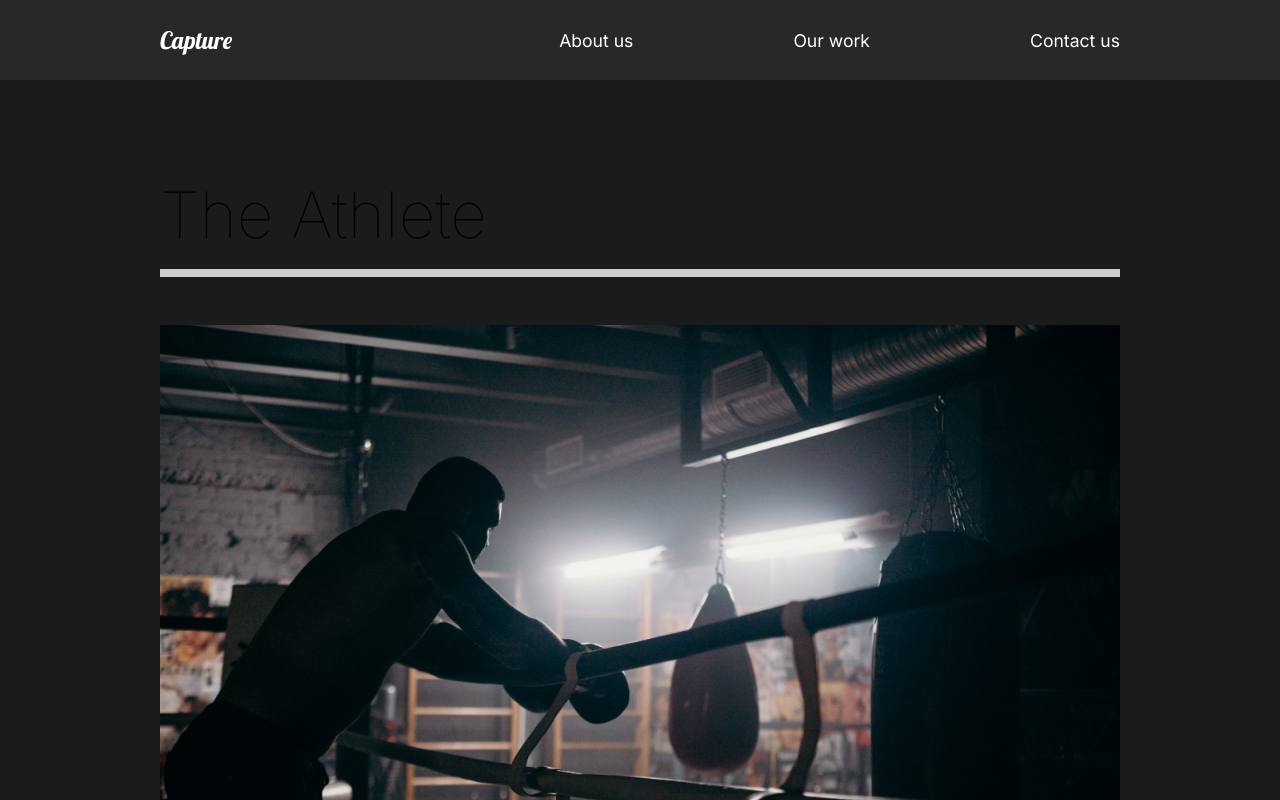
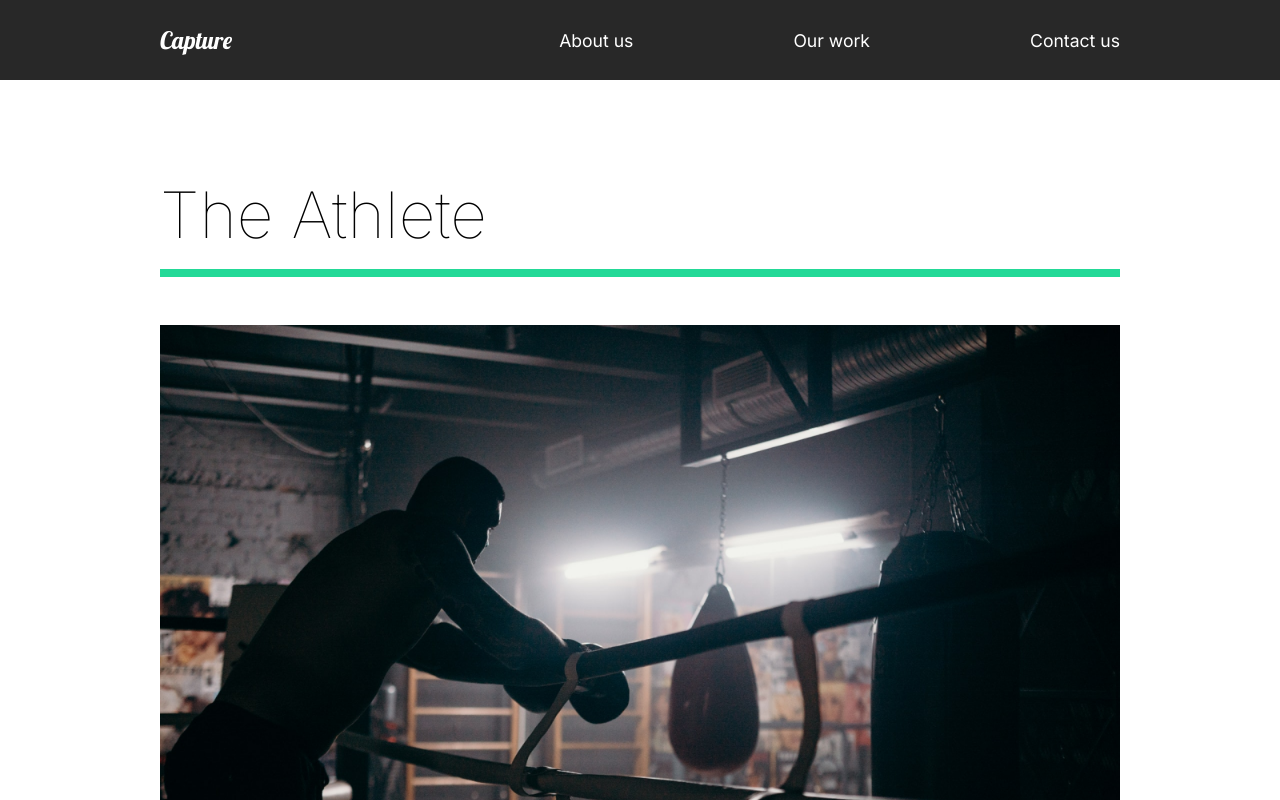
Before and after one commit to RobertSerban1/React-Website, a React (Vite) app in the folder react-site/site/: page /work in a window 1280 px wide. Shown: the top 800 px of the page. Built offline with nearby package versions, Linux system fonts and the light colour scheme.

Commit message:
extra anim

```diff
--- a/react-site/site/src/animation.jsx
+++ b/react-site/site/src/animation.jsx
@@ -12,7 +12,7 @@
   },
   exit: {
     opacity: 0,
-    transition: { ease: "easeOut", duration: 0.5 },
+    transition: { duration: 0.5 },
   },
 };
 
@@ -45,3 +45,25 @@
     },
   },
 };
+
+export const lineAnim = {
+  hidden: { width: "0%" },
+  show: {
+    width: "100%",
+    transition: { duration: 1 },
+  },
+};
+
+export const slider = {
+  hidden: { x: "-130%", skew: "45deg" },
+  show: {
+    x: "100%",
+    skew: "0deg",
+    transition: { ease: "easeOut", duration: 0.75 },
+  },
+};
+
+export const sliderContainer = {
+  hidden: { opacity: 1 },
+  show: { opacity: 1, transition: { staggerChildren: 0.15, ease: "easeOut" } },
+};
--- a/react-site/site/src/pages/OurWork.jsx
+++ b/react-site/site/src/pages/OurWork.jsx
@@ -5,16 +5,37 @@
 import goodtimes from "../img/goodtimes-small.png";
 import { Link } from "react-router-dom";
 import { motion } from "framer-motion";
-import { pageAnimation } from "../animation";
+import {
+  sliderContainer,
+  pageAnimation,
+  fade,
+  photoAnim,
+  lineAnim,
+  slider,
+} from "../animation";
 
 const OurWork = () => {
   return (
-    <Work variants={pageAnimation} initial="hidden" animate="show" exit="exit">
+    <Work
+      style={{ background: "#fff" }}
+      variants={pageAnimation}
+      initial="hidden"
+      animate="show"
+      exit="exit"
+    >
+      <motion.div variants={sliderContainer} initial="hidden" animate="show">
+        <Frame1 variants={slider}></Frame1>
+        <Frame2 variants={slider}></Frame2>
+        <Frame3 variants={slider}></Frame3>
+        <Frame4 variants={slider}></Frame4>
+      </motion.div>
       <Movie>
-        <h2>The Athlete</h2>
-        <div className="line"></div>
+        <motion.h2 variants={fade}>The Athlete</motion.h2>
+        <motion.div variants={lineAnim} className="line"></motion.div>
         <Link to="/work/the-athlete">
-          <img src={athlete} alt="athlete" />
+          <Hide>
+            <motion.img variants={photoAnim} src={athlete} alt="athlete" />
+          </Hide>
         </Link>
       </Movie>
       <Movie>
@@ -47,7 +68,7 @@
   padding-bottom: 10rem;
   .line {
     height: 0.5rem;
-    background: #cccccc;
+    background: #23d997;
     margin-bottom: 3rem;
   }
   img {
@@ -56,5 +77,29 @@
     object-fit: cover;
   }
 `;
+const Hide = styled.div`
+  overflow: hidden;
+`;
+
+const Frame1 = styled(motion.div)`
+  position: fixed;
+  left: 0;
+  top: 10%;
+  width: 100%;
+  height: 100vh;
+  background: #fffebf;
+  z-index: 2;
+`;
+const Frame2 = styled(Frame1)`
+  background: #ff8efb;
+`;
+
+const Frame3 = styled(Frame1)`
+  background: #8ed2ff;
+`;
+
+const Frame4 = styled(Frame1)`
+  background: #8effa0;
+`;
 
 export default OurWork;
```
Also changed, not shown: react-site/site/src/components/AboutSection.jsx (+7 -1 lines).
